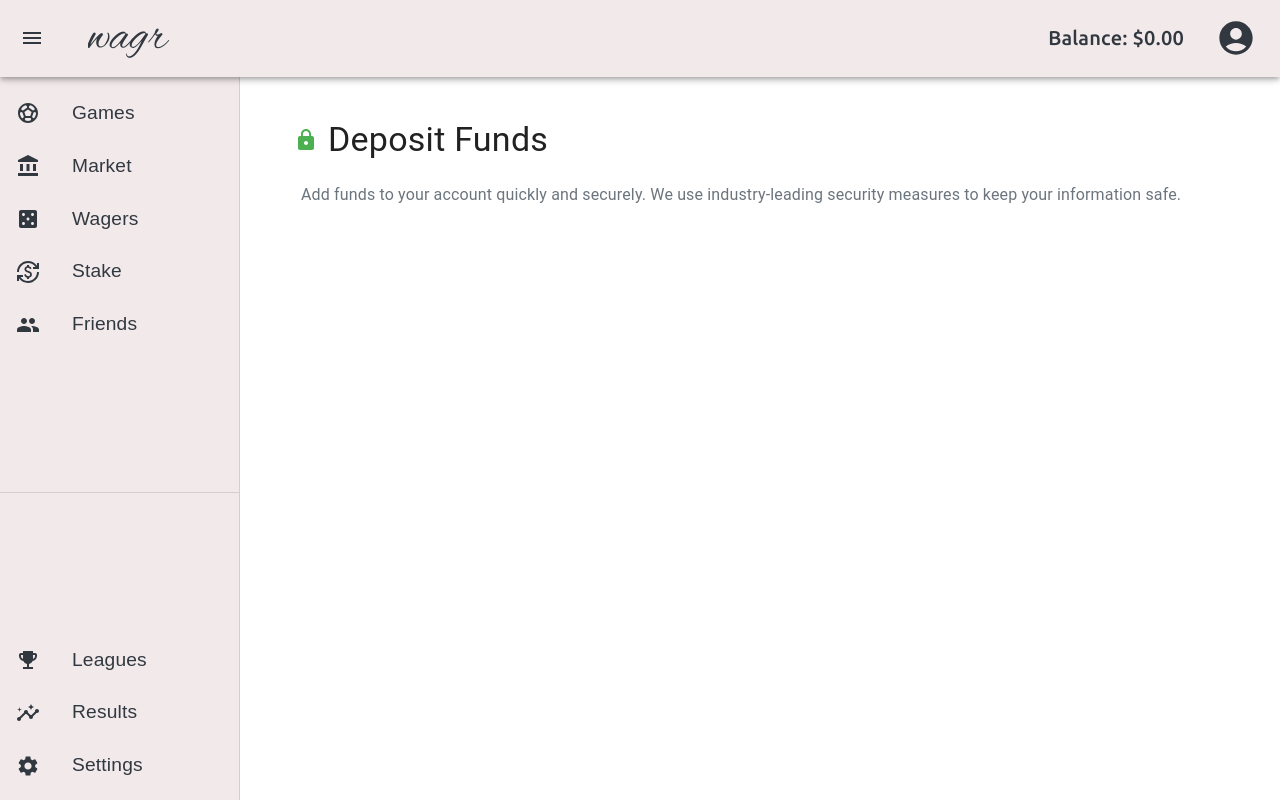
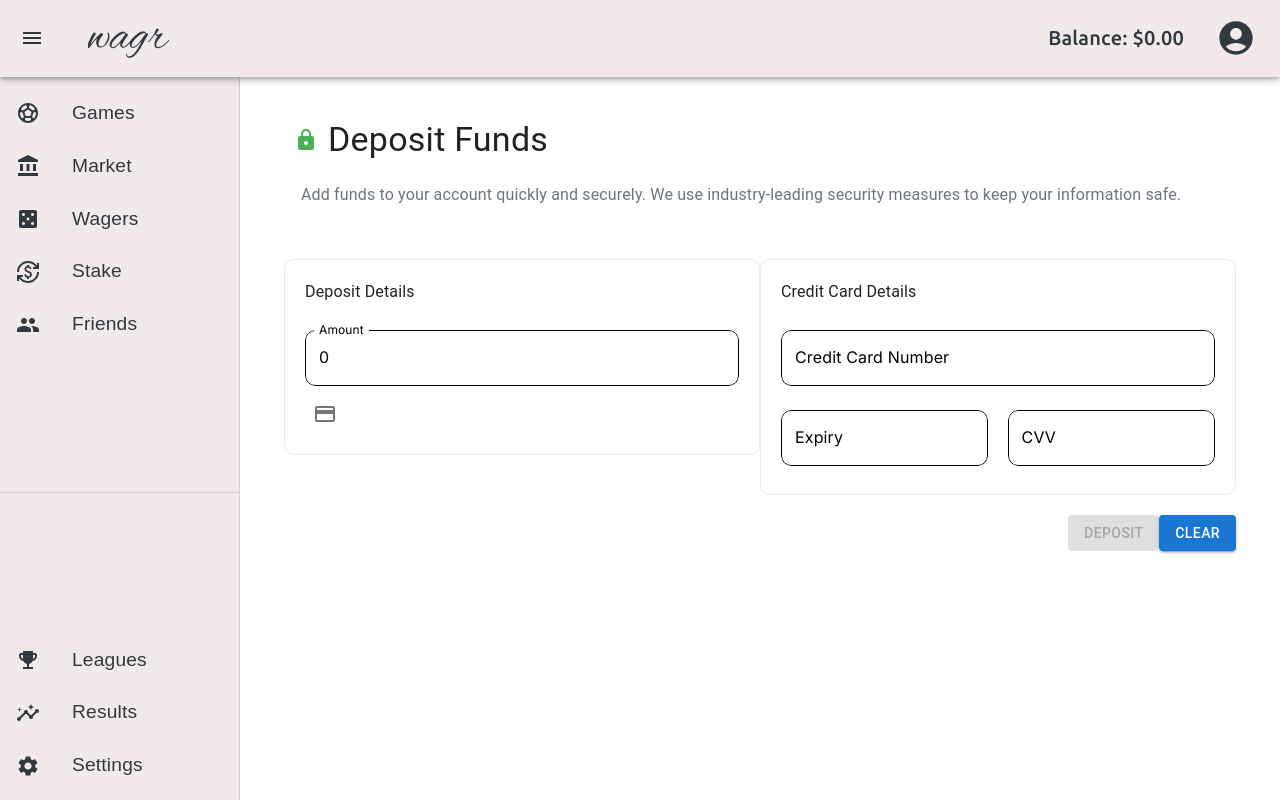
Before and after one commit to rbangre2/wagr, a Next.js app: page /account/deposit in a window 1280 px wide. Built offline with nearby package versions, Linux system fonts and the light colour scheme; no server answers.

Commit message:
amount + credit card info cards

```diff
--- a/src/app/account/deposit/page.module.css
+++ b/src/app/account/deposit/page.module.css
@@ -29,6 +29,8 @@
   flex-direction: row;
   transition: box-shadow 300ms cubic-bezier(0.4, 0, 0.2, 1) 0ms;
   border-radius: 10px;
+  width: 100%;
+  height: 50%;
   display: flex;
   flex-direction: row;
   align-items: left;
--- a/src/app/account/deposit/page.tsx
+++ b/src/app/account/deposit/page.tsx
@@ -3,11 +3,27 @@ import React, { useState } from "react";
 import { Box, Typography } from "@mui/material";
 import LockIcon from "@mui/icons-material/Lock";
 import styles from "./page.module.css";
-import { CreditCardDetailsForm, creditCardDetailsFormObject } from "./types";
+import {
+  CreditCardDetailsForm,
+  DepositDetailsForm,
+  defaultCreditCardDetailsForm,
+  defaultDepositDetailsForm,
+} from "./types";
+import DepositCard from "@/components/DepositCard/DepositCard";
 
 export default function DepositPage() {
+  const [depositDetailsForm, setDepositDetailsForm] =
+    useState<DepositDetailsForm>(defaultDepositDetailsForm);
   const [creditCardDetailsForm, setCreditCardDetailsForm] =
-    useState<CreditCardDetailsForm>(creditCardDetailsFormObject);
+    useState<CreditCardDetailsForm>(defaultCreditCardDetailsForm);
+
+  const handlePersonalDetailsFormChange =
+    (prop: string) => (event: { target: { value: any } }) => {
+      setDepositDetailsForm({
+        ...depositDetailsForm,
+        [prop]: event.target.value,
+      });
+    };
 
   const handleCreditCardDetailsFormChange =
     (prop: string) => (event: { target: { value: any } }) => {
@@ -29,7 +45,14 @@ export default function DepositPage() {
         Add funds to your account quickly and securely. We use industry-leading
         security measures to keep your information safe.
       </Typography>
-      <Box className={styles.innerContainer}></Box>
+      <Box className={styles.innerContainer}>
+        <DepositCard
+          depositDetailsForm={depositDetailsForm}
+          handleDepositDetailsFormChange={handlePersonalDetailsFormChange}
+          creditCardDetailsForm={creditCardDetailsForm}
+          handleCreditCardDetailsFormChange={handleCreditCardDetailsFormChange}
+        />
+      </Box>
     </Box>
   );
 }
--- a/src/app/account/deposit/types.ts
+++ b/src/app/account/deposit/types.ts
@@ -4,8 +4,18 @@ export type CreditCardDetailsForm = {
   cvv: string;
 };
 
-export const creditCardDetailsFormObject: CreditCardDetailsForm = {
+export const defaultCreditCardDetailsForm: CreditCardDetailsForm = {
   creditCardNumber: "",
   expiry: "",
   cvv: "",
 };
+
+export type DepositDetailsForm = {
+  amount: number;
+  method: string;
+};
+
+export const defaultDepositDetailsForm = {
+  amount: 0,
+  method: "",
+};
--- /dev/null
+++ b/src/components/CreditCardDetailsCard/CreditCardDetails.tsx
@@ -0,0 +1,51 @@
+import { CreditCardDetailsForm } from "@/app/account/deposit/types";
+import { Box, Typography } from "@mui/material";
+import FormTextField from "../FormTextField/FormTextField";
+import styles from "./CreditCardDetailsCard.module.css";
+
+interface CreditCardDetailsCardProps {
+  creditCardDetailsForm: CreditCardDetailsForm;
+  handleCreditCardDetailsFormChange: (prop: string) => (event: {
+    target: {
+      value: any;
+    };
+  }) => void;
+}
+
+export default function CreditCardDetailsCard({
+  creditCardDetailsForm,
+  handleCreditCardDetailsFormChange,
+}: CreditCardDetailsCardProps) {
+  return (
+    <Box className={styles.container}>
+      <Box className={styles.titleContainer}>
+        <Typography className={styles.title}>Credit Card Details</Typography>
+      </Box>
+      <Box className={styles.formContainer}>
+        <Box className={styles.twoBox}>
+          <FormTextField
+            idName="creditCardNumber"
+            labelName="Credit Card Number"
+            value={creditCardDetailsForm.creditCardNumber}
+            onChange={handleCreditCardDetailsFormChange("username")}
+          />
+        </Box>
+        <Box className={styles.twoBox}>
+          <FormTextField
+            idName="expiry"
+            labelName="Expiry"
+            value={creditCardDetailsForm.expiry}
+            onChange={handleCreditCardDetailsFormChange("expiry")}
+          />
+          <Box className={styles.spacer} />
+          <FormTextField
+            idName="cvv"
+            labelName="CVV"
+            value={creditCardDetailsForm.cvv}
+            onChange={handleCreditCardDetailsFormChange("cvv")}
+          />
+        </Box>
+      </Box>
+    </Box>
+  );
+}
--- /dev/null
+++ b/src/components/CreditCardDetailsCard/CreditCardDetailsCard.module.css
@@ -0,0 +1,43 @@
+.container {
+    width: 100%;
+    border-radius: 10px;
+    border: 1px solid rgb(229, 234, 239);
+    padding: 20px;
+    margin-top: 20px;
+}
+
+.titleContainer {
+    width: 100%;
+    display: flex;
+    flex-direction: column;
+    align-items: flex-start;
+    justify-content: flex-start;
+    margin-bottom: 10px;
+}
+
+.title {
+    font-size: 18px;
+    font-family: var(--font);
+    font-weight: 600;
+    margin-bottom: 5px;
+}
+
+.formContainer {
+    width: 100%;
+    display: flex;
+    flex-direction: column;
+    align-items: center;
+    justify-content: center;
+}
+
+.twoBox {
+    width: 100%;
+    display: flex;
+    flex-direction: row;
+    align-items: center;
+    justify-content: space-between;
+}
+
+.spacer {
+    width: 40px
+}
--- /dev/null
+++ b/src/components/DepositCard/DepositCard.module.css
@@ -0,0 +1,57 @@
+.container {
+  display: flex;
+  width: 100%;
+  flex-direction: row;
+  flex-wrap: wrap;
+  align-items: flex-start;
+  justify-content: space-between;
+}
+
+.topRow {
+  width: 100%;
+  display: flex;
+  flex-direction: row;
+  align-items: flex-start;
+  justify-content: space-between;
+}
+
+.buttonContainer {
+  width: 100%;
+  display: flex;
+  flex-direction: row;
+  align-items: center;
+  justify-content: flex-end;
+  margin-top: 20px;
+}
+
+
+.saveButton {
+  background-color: #4ea6ff;
+  color: #fff;
+  width: fit-content;
+  padding-left: 20px;
+  padding-right: 20px;
+  box-shadow: none;
+  border-radius: 100px;
+  margin-right: 10px;
+}
+
+.saveButton:hover {
+  box-shadow: none;
+  background-color: #e5f0ff;
+}
+
+.cancelButton {
+  background-color: #fa896b;
+  color: #fcede8;
+  width: fit-content;
+  padding-left: 20px;
+  padding-right: 20px;
+  box-shadow: none;
+  border-radius: 100px;
+}
+
+.cancelButton:hover {
+  box-shadow: none;
+  background-color: #f5724e;
+}
--- /dev/null
+++ b/src/components/DepositCard/DepositCard.tsx
@@ -0,0 +1,66 @@
+import { Box, Button } from "@mui/material";
+import styles from "./DepositCard.module.css";
+import DepositMethodCard from "../DepositMethodCard/DepositMethodCard";
+import {
+  CreditCardDetailsForm,
+  DepositDetailsForm,
+} from "@/app/account/deposit/types";
+import CreditCardDetailsCard from "../CreditCardDetailsCard/CreditCardDetails";
+
+interface DepositCardProps {
+  depositDetailsForm: DepositDetailsForm;
+  handleDepositDetailsFormChange: (prop: string) => (event: {
+    target: {
+      value: any;
+    };
+  }) => void;
+  creditCardDetailsForm: CreditCardDetailsForm;
+  handleCreditCardDetailsFormChange: (prop: string) => (event: {
+    target: {
+      value: any;
+    };
+  }) => void;
+}
+
+export default function DepositCard({
+  depositDetailsForm,
+  handleDepositDetailsFormChange,
+  creditCardDetailsForm,
+  handleCreditCardDetailsFormChange,
+}: DepositCardProps) {
+  const onSubmit = async () => {};
+  const onClear = async () => {};
+  return (
+    <Box className={styles.container}>
+      <Box className={styles.topRow}>
+        <DepositMethodCard
+          depositDetailsForm={depositDetailsForm}
+          handleDepositDetailsFormChange={handleDepositDetailsFormChange}
+        />
+        <CreditCardDetailsCard
+          creditCardDetailsForm={creditCardDetailsForm}
+          handleCreditCardDetailsFormChange={handleCreditCardDetailsFormChange}
+        />
+      </Box>
+      <Box className={styles.buttonContainer}>
+        <Button
+          variant="contained"
+          className={styles.saveButton}
+          onClick={onSubmit}
+          disabled={Object.values(depositDetailsForm).some(
+            (value) => value === ""
+          )}
+        >
+          Deposit
+        </Button>
+        <Button
+          variant="contained"
+          className={styles.cancelButton}
+          onClick={onClear}
+        >
+          Clear
+        </Button>
+      </Box>
+    </Box>
+  );
+}
--- /dev/null
+++ b/src/components/DepositMethodCard/DepositMethodCard.module.css
@@ -0,0 +1,26 @@
+.container {
+  width: 100%;
+  height: 100%;
+  border-radius: 10px;
+  border: 1px solid rgb(229, 234, 239);
+  padding: 20px;
+  margin-top: 20px;
+}
+
+.titleContainer {
+  width: 100%;
+  display: flex;
+  flex-direction: column;
+  align-items: flex-start;
+  justify-content: flex-start;
+}
+
+.spacer {
+  width: 40px;
+}
+
+.title {
+  font-size: 18px;
+  font-weight: 600;
+  margin-bottom: 5px;
+}
--- /dev/null
+++ b/src/components/DepositMethodCard/DepositMethodCard.tsx
@@ -0,0 +1,53 @@
+import React from "react";
+import { DepositDetailsForm } from "@/app/account/deposit/types";
+import { Box, Typography, IconButton } from "@mui/material";
+import styles from "./DepositMethodCard.module.css";
+import FormTextField from "../FormTextField/FormTextField";
+import CreditCardIcon from "@mui/icons-material/CreditCard";
+import PaypalIcon from "@mui/icons-material/Payments";
+import CryptoIcon from "@mui/icons-material/AccountBalanceWallet";
+
+interface DepositMethodCardProps {
+  depositDetailsForm: DepositDetailsForm;
+  handleDepositDetailsFormChange: (prop: string) => (event: {
+    target: {
+      value: any;
+    };
+  }) => void;
+}
+export default function DepositMethodCard({
+  depositDetailsForm,
+  handleDepositDetailsFormChange,
+}: DepositMethodCardProps) {
+  const isSelected = (method: string) => depositDetailsForm.method === method;
+
+  return (
+    <Box className={styles.container}>
+      <Box className={styles.titleContainer}>
+        <Typography className={styles.title}>Deposit Details</Typography>
+      </Box>
+      <Box sx={{ paddingTop: "10px" }}>
+        <Box className={styles.twoBox}>
+          <FormTextField
+            idName="amount"
+            labelName="Amount"
+            value={depositDetailsForm.amount.toString()}
+            onChange={handleDepositDetailsFormChange("amount")}
+          />
+        </Box>
+        <Box className={styles.paymentMethodContainer}>
+          <IconButton
+            color={isSelected("card") ? "primary" : "default"}
+            onClick={() =>
+              handleDepositDetailsFormChange("method")({
+                target: { value: "card" },
+              })
+            }
+          >
+            <CreditCardIcon />
+          </IconButton>
+        </Box>
+      </Box>
+    </Box>
+  );
+}
```
